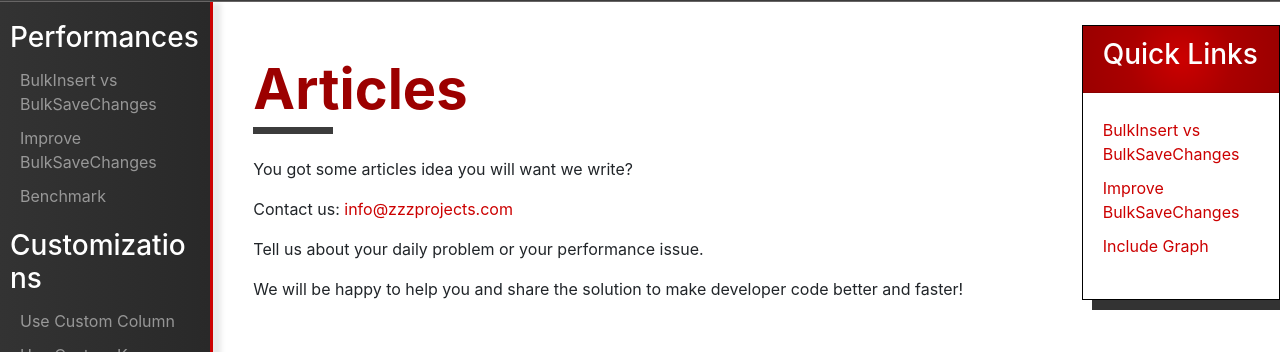
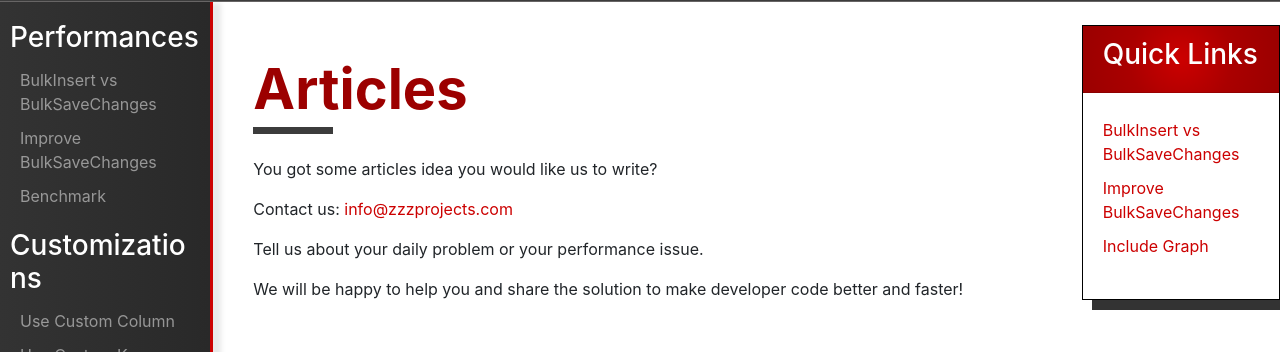
Before and after one commit to zzzprojects/EntityFramework-Extensions, a Jekyll site: the page built from docs/pages/articles/articles.md, in a window 1280 px wide and 900 px high. Shown: the part 119-471 px from the top of the window. Built offline with Jekyll 4.4.1, drawn with Linux system fonts in a browser that asks for light colours; nearby versions of some CDN libraries.

Commit message:
Update articles.md

```diff
--- a/docs/pages/articles/articles.md
+++ b/docs/pages/articles/articles.md
@@ -2,7 +2,7 @@
 permalink: articles
 ---
 
-You got some articles idea you will want we write?
+You got some articles idea you would like us to write?
 
 Contact us: <a href="mailto:info@zzzprojects.com">info@zzzprojects.com</a>
 
```
